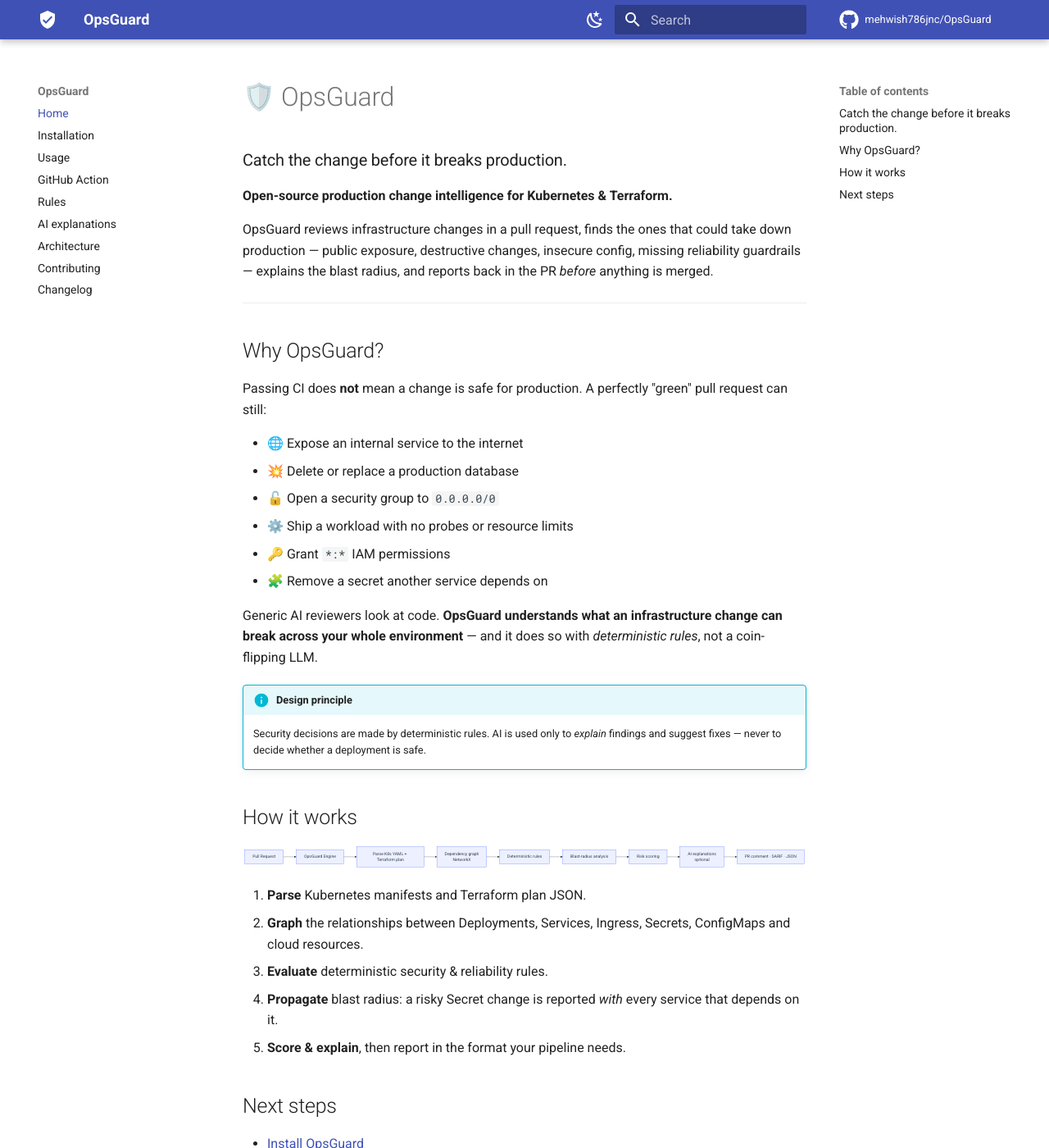
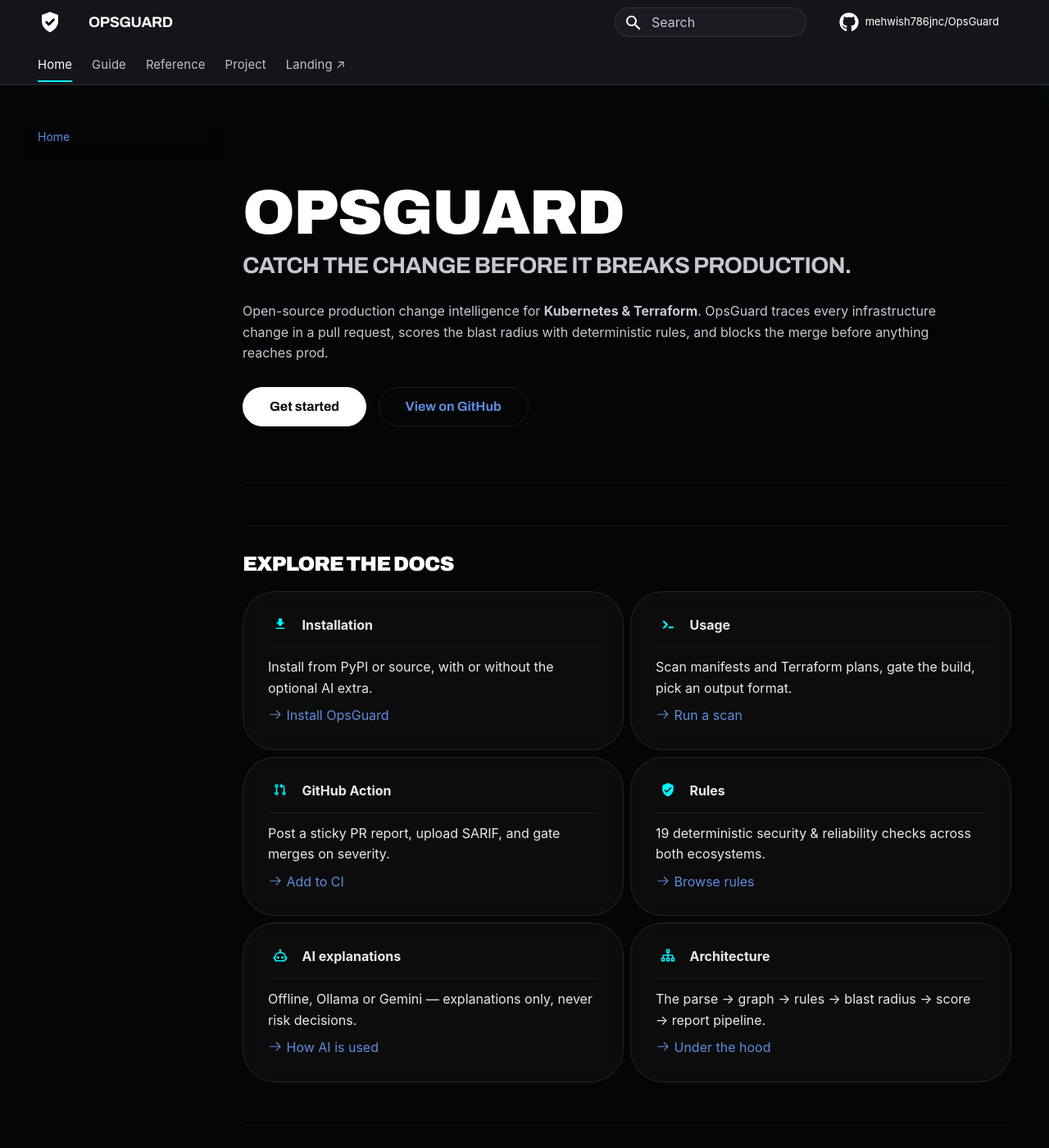
Before and after one commit to mehwish786jnc/OpsGuard, an MkDocs documentation site: the page built from docs/index.md, in a window 1280 px wide and 1400 px high. Shown: the whole window at 82% size. Built offline with MkDocs 1.6.1 and Material for MkDocs 9.7.7, drawn with Linux system fonts in a browser that asks for light colours; some web fonts are replaced; comment, search, counter and statistics services are not loaded; some of the changed text lies outside the part shown.

Commit message:
feat: Tech-Noir theme for landing + docs, Pages logo/nav to landing
- Tech-Noir restyle (Archivo/Manrope, neon cyan/pink/purple, glassmorphism)
- Three.js particle field background (vendored), tuned to sit behind content
- Original animated SVG guard-bot with blinking cyan eyes
- Matching MkDocs docs theme + canonical shield logo everywhere
- Docs logo and a Landing tab link back to the marketing landing page
  (env-overridable homepage for local preview)

```diff
--- a/docs/index.md
+++ b/docs/index.md
@@ -1,27 +1,98 @@
-# 🛡️ OpsGuard
+---
+hide:
+  - toc
+---
+
+<div class="og-hero" markdown>
+
+# OpsGuard
 
 ### Catch the change before it breaks production.
 
-**Open-source production change intelligence for Kubernetes & Terraform.**
+Open-source production change intelligence for **Kubernetes & Terraform**.
+OpsGuard traces every infrastructure change in a pull request, scores the blast
+radius with deterministic rules, and blocks the merge before anything reaches
+prod.
 
-OpsGuard reviews infrastructure changes in a pull request, finds the ones that
-could take down production — public exposure, destructive changes, insecure
-config, missing reliability guardrails — explains the blast radius, and reports
-back in the PR *before* anything is merged.
+[Get started](installation.md){ .md-button .md-button--primary }
+[View on GitHub](https://github.com/mehwish786jnc/OpsGuard){ .md-button }
 
----
+</div>
+
+## Explore the docs
+
+<div class="grid cards" markdown>
+
+-   :material-download:{ .og-ic } __Installation__
+
+    ---
+
+    Install from PyPI or source, with or without the optional AI extra.
+
+    [:octicons-arrow-right-24: Install OpsGuard](installation.md)
+
+-   :material-console-line:{ .og-ic } __Usage__
+
+    ---
+
+    Scan manifests and Terraform plans, gate the build, pick an output format.
+
+    [:octicons-arrow-right-24: Run a scan](usage.md)
+
+-   :material-source-pull:{ .og-ic } __GitHub Action__
+
+    ---
+
+    Post a sticky PR report, upload SARIF, and gate merges on severity.
+
+    [:octicons-arrow-right-24: Add to CI](github-action.md)
+
+-   :material-shield-check:{ .og-ic } __Rules__
+
+    ---
+
+    19 deterministic security & reliability checks across both ecosystems.
+
+    [:octicons-arrow-right-24: Browse rules](rules.md)
+
+-   :material-robot-outline:{ .og-ic } __AI explanations__
+
+    ---
+
+    Offline, Ollama or Gemini — explanations only, never risk decisions.
+
+    [:octicons-arrow-right-24: How AI is used](ai.md)
+
+-   :material-sitemap-outline:{ .og-ic } __Architecture__
+
+    ---
+
+    The parse → graph → rules → blast radius → score → report pipeline.
+
+    [:octicons-arrow-right-24: Under the hood](architecture.md)
+
+</div>
 
 ## Why OpsGuard?
 
 Passing CI does **not** mean a change is safe for production. A perfectly
 "green" pull request can still:
 
-- 🌐 Expose an internal service to the internet
-- 💥 Delete or replace a production database
-- 🔓 Open a security group to `0.0.0.0/0`
-- ⚙️ Ship a workload with no probes or resource limits
-- 🔑 Grant `*:*` IAM permissions
-- 🧩 Remove a secret another service depends on
+<div class="grid" markdown>
+
+!!! danger "Public exposure"
+    Expose an internal service to the internet, or open a security group to
+    `0.0.0.0/0`.
+
+!!! danger "Data loss"
+    Delete or replace a production database, or remove a secret another service
+    depends on.
+
+!!! warning "Weak guardrails"
+    Ship a workload with no probes or resource limits, or grant `*:*` IAM
+    permissions.
+
+</div>
 
 Generic AI reviewers look at code. **OpsGuard understands what an infrastructure
 change can break across your whole environment** — and it does so with
@@ -53,10 +124,3 @@ flowchart LR
 4. **Propagate** blast radius: a risky Secret change is reported *with* every
    service that depends on it.
 5. **Score & explain**, then report in the format your pipeline needs.
-
-## Next steps
-
-- [Install OpsGuard](installation.md)
-- [Run your first scan](usage.md)
-- [Add it to GitHub PRs](github-action.md)
-- [Browse the rules](rules.md)
--- /dev/null
+++ b/docs/stylesheets/opsguard.css
@@ -0,0 +1,341 @@
+/* ============================================================================
+   OpsGuard docs — "Tech-Noir" theme to match the marketing landing.
+   #050505 canvas · glass surfaces · neon cyan/pink/purple · Archivo headings ·
+   Manrope body · Geist Mono code.
+   ========================================================================== */
+
+@import url("https://cdn.jsdelivr.net/npm/geist@1/dist/fonts/geist-mono/style.css");
+@import url("https://fonts.googleapis.com/css2?family=Archivo:wght@500;700;900&display=swap");
+
+:root {
+  --md-text-font: "Manrope";
+  --md-code-font: "Geist Mono";
+}
+
+[data-md-color-scheme="slate"] {
+  --og-ring: rgba(255, 255, 255, 0.1);
+  --og-ring-soft: rgba(255, 255, 255, 0.06);
+  --og-card: rgba(255, 255, 255, 0.03);
+  --og-cyan: #00f3ff;
+  --og-pink: #ff00c1;
+  --og-purple: #9d00ff;
+
+  --md-hue: 225;
+
+  --md-default-bg-color: #050505;
+  --md-default-fg-color: #e9e9ee;
+  --md-default-fg-color--light: #c7c7d2;
+  --md-default-fg-color--lighter: #8b8b97;
+  --md-default-fg-color--lightest: #55555f;
+
+  --md-primary-fg-color: #050505;
+  --md-primary-fg-color--light: #0a0a0a;
+  --md-primary-fg-color--dark: #050505;
+  --md-primary-bg-color: #ffffff;
+  --md-primary-bg-color--light: #c7c7d2;
+
+  --md-accent-fg-color: #00f3ff;
+  --md-accent-fg-color--transparent: rgba(0, 243, 255, 0.1);
+
+  --md-typeset-a-color: #00f3ff;
+
+  --md-code-bg-color: #0a0a0a;
+  --md-code-fg-color: #e7e7e7;
+
+  --md-footer-bg-color: #050505;
+  --md-footer-bg-color--dark: #050505;
+
+  --md-typeset-mark-color: rgba(0, 243, 255, 0.28);
+}
+
+/* ---- Header: black with a hairline rule, like the landing nav ---------- */
+.md-header {
+  border-bottom: 1px solid var(--og-ring-soft);
+  box-shadow: none;
+}
+.md-header--shadow {
+  box-shadow: none;
+}
+.md-tabs {
+  border-bottom: 1px solid var(--og-ring-soft);
+}
+.md-header__title {
+  font-family: "Archivo", sans-serif;
+  font-weight: 900;
+  letter-spacing: -0.4px;
+  text-transform: uppercase;
+}
+
+/* Logo sizing parity with the landing shield */
+.md-header__button.md-logo img,
+.md-header__button.md-logo svg {
+  height: 1.5rem;
+  width: 1.5rem;
+}
+
+/* ---- Headlines: Archivo Black, tight tracking, uppercase --------------- */
+.md-typeset h1,
+.md-typeset h2,
+.md-typeset h3 {
+  font-family: "Archivo", sans-serif;
+  font-weight: 900;
+  letter-spacing: -1px;
+  text-transform: uppercase;
+  color: #ffffff;
+}
+.md-typeset h1 {
+  letter-spacing: -1.6px;
+}
+
+/* ---- Code & tables: rounded, ringed, #0a0a0a --------------------------- */
+.md-typeset pre > code,
+.md-typeset .highlight {
+  border-radius: 14px;
+}
+.md-typeset pre > code {
+  border: 1px solid var(--og-ring);
+}
+.md-typeset code {
+  border-radius: 6px;
+}
+.md-typeset table:not([class]) {
+  border: 1px solid var(--og-ring);
+  border-radius: 16px;
+  overflow: hidden;
+}
+.md-typeset table:not([class]) th {
+  background: var(--og-card);
+  color: #fff;
+  font-family: var(--md-code-font);
+  font-size: 0.72rem;
+  letter-spacing: 0.04em;
+  text-transform: uppercase;
+}
+.md-typeset table:not([class]) td {
+  border-top: 1px solid var(--og-ring-soft);
+}
+
+/* ---- Admonitions / details: rounded, glass ----------------------------- */
+.md-typeset .admonition,
+.md-typeset details {
+  border-radius: 16px;
+  border: 1px solid var(--og-ring);
+  background: var(--og-card);
+  -webkit-backdrop-filter: blur(12px);
+  backdrop-filter: blur(12px);
+}
+
+/* ---- Buttons: pill, Archivo ------------------------------------------- */
+.md-typeset .md-button {
+  border-radius: 9999px;
+  border-color: var(--og-ring);
+  font-family: "Archivo", sans-serif;
+  font-weight: 700;
+}
+.md-typeset .md-button--primary {
+  background: #ffffff;
+  color: #050505;
+  border-color: #ffffff;
+}
+
+/* ---- Search surface ---------------------------------------------------- */
+.md-search__form {
+  border-radius: 9999px;
+  background: var(--og-card);
+  border: 1px solid var(--og-ring);
+}
+[data-md-toggle="search"]:checked ~ .md-header .md-search__form {
+  background: var(--og-card);
+}
+.md-search__output {
+  border-radius: 16px;
+}
+
+/* ---- Nav active state in brand blue ------------------------------------ */
+.md-nav__link--active,
+.md-nav__link:focus,
+.md-nav__link:hover {
+  color: var(--md-accent-fg-color);
+}
+
+/* ---- Footer hairline --------------------------------------------------- */
+.md-footer-meta {
+  border-top: 1px solid var(--og-ring-soft);
+}
+
+/* ---- Selection ---------------------------------------------------------- */
+::selection {
+  background: rgba(0, 243, 255, 0.3);
+}
+
+/* ======================================================================== */
+/*  Home hero                                                               */
+/* ======================================================================== */
+.og-hero {
+  position: relative;
+  padding: 3.4rem 0 2.6rem;
+  margin-bottom: 1.2rem;
+  border-bottom: 1px solid var(--og-ring-soft);
+}
+.og-hero::before {
+  content: "";
+  position: absolute;
+  inset: -40% -30% auto auto;
+  width: 60%;
+  height: 320px;
+  background: radial-gradient(45% 60% at 80% 20%, rgba(0, 243, 255, 0.18), transparent 70%);
+  filter: blur(10px);
+  pointer-events: none;
+  z-index: -1;
+}
+.md-typeset .og-hero h1 {
+  font-family: "Archivo", sans-serif;
+  font-weight: 900;
+  font-size: clamp(2.6rem, 6vw, 4rem);
+  line-height: 0.98;
+  letter-spacing: -2px;
+  text-transform: uppercase;
+  margin: 0 0 0.3rem;
+  color: #fff;
+}
+.md-typeset .og-hero h3 {
+  font-family: "Archivo", sans-serif;
+  font-weight: 700;
+  font-size: 1.4rem;
+  letter-spacing: -0.8px;
+  text-transform: uppercase;
+  color: var(--md-default-fg-color--light);
+  margin: 0 0 1.1rem;
+}
+.md-typeset .og-hero p {
+  max-width: 44rem;
+  color: var(--md-default-fg-color--light);
+}
+.md-typeset .og-hero .md-button {
+  margin-top: 0.6rem;
+  margin-right: 0.5rem;
+}
+
+/* ======================================================================== */
+/*  Buttons                                                                 */
+/* ======================================================================== */
+.md-typeset .md-button {
+  border-radius: 9999px;
+  border: 1px solid var(--og-ring);
+  font-family: "Archivo", sans-serif;
+  font-weight: 700;
+  transition: transform 0.5s cubic-bezier(0.22, 1, 0.36, 1), border-color 0.5s ease, box-shadow 0.6s ease,
+    opacity 0.3s ease;
+}
+.md-typeset .md-button:hover {
+  transform: translateY(-2px);
+  border-color: var(--og-cyan);
+  background: transparent;
+  color: #fff;
+  box-shadow: 0 0 20px rgba(0, 243, 255, 0.2);
+}
+.md-typeset .md-button--primary {
+  background: #fff;
+  color: #050505;
+  border-color: #fff;
+}
+.md-typeset .md-button--primary:hover {
+  background: #fff;
+  color: #050505;
+  opacity: 0.86;
+}
+
+/* ======================================================================== */
+/*  Grid cards                                                              */
+/* ======================================================================== */
+.md-typeset .grid.cards > ul > li,
+.md-typeset .grid > .card {
+  border: 1px solid var(--og-ring);
+  border-radius: 40px;
+  background: var(--og-card);
+  -webkit-backdrop-filter: blur(12px);
+  backdrop-filter: blur(12px);
+  padding: 1.4rem 1.5rem;
+  transition: border-color 0.5s cubic-bezier(0.22, 1, 0.36, 1), transform 0.5s cubic-bezier(0.22, 1, 0.36, 1),
+    box-shadow 0.6s ease;
+}
+.md-typeset .grid.cards > ul > li:hover {
+  border-color: var(--md-accent-fg-color);
+  transform: translateY(-5px);
+  box-shadow: 0 0 24px rgba(0, 243, 255, 0.2);
+}
+.md-typeset .grid.cards > ul > li > hr {
+  margin: 0.6rem 0;
+  border-color: var(--og-ring-soft);
+}
+.md-typeset .og-ic {
+  color: var(--md-accent-fg-color);
+}
+.md-typeset .grid.cards .og-ic svg {
+  width: 1.5rem;
+  height: 1.5rem;
+  vertical-align: -0.3rem;
+  margin-right: 0.35rem;
+}
+.md-typeset .grid.cards .twemoji svg {
+  fill: currentColor;
+}
+
+/* ======================================================================== */
+/*  Top tabs                                                                */
+/* ======================================================================== */
+.md-tabs {
+  background: #000;
+}
+.md-tabs__link {
+  opacity: 0.74;
+  font-size: 0.74rem;
+  letter-spacing: 0.01em;
+}
+.md-tabs__link:hover,
+.md-tabs__link--active {
+  opacity: 1;
+  color: #fff;
+}
+.md-tabs__item--active .md-tabs__link {
+  position: relative;
+}
+.md-tabs__item--active .md-tabs__link::after {
+  content: "";
+  position: absolute;
+  left: 0;
+  right: 0;
+  bottom: -0.55rem;
+  height: 2px;
+  background: var(--md-accent-fg-color);
+}
+
+/* ======================================================================== */
+/*  Links & misc polish                                                     */
+/* ======================================================================== */
+.md-typeset a {
+  text-underline-offset: 0.2em;
+}
+.md-typeset a:hover {
+  text-decoration: underline;
+}
+.md-typeset h2 {
+  margin-top: 2.6rem;
+  padding-top: 1.4rem;
+  border-top: 1px solid var(--og-ring-soft);
+}
+.md-typeset .og-hero h1,
+.md-typeset .og-hero h3 {
+  border: none;
+  padding-top: 0;
+  margin-top: 0;
+}
+.md-typeset .admonition.danger,
+.md-typeset .admonition.warning,
+.md-typeset .admonition.info {
+  background: var(--og-card);
+}
+/* keep grid of admonitions tidy */
+.md-typeset .grid > .admonition {
+  margin: 0;
+}
--- a/mkdocs.yml
+++ b/mkdocs.yml
@@ -8,33 +8,37 @@ copyright: Apache-2.0 licensed · Built by the OpsGuard contributors
 
 theme:
   name: material
+  logo: assets/logo.svg
+  favicon: assets/logo.svg
+  font:
+    text: Inter
   icon:
-    logo: material/shield-check
     repo: fontawesome/brands/github
   palette:
-    - media: "(prefers-color-scheme: light)"
-      scheme: default
-      primary: indigo
-      accent: indigo
-      toggle:
-        icon: material/weather-night
-        name: Switch to dark mode
-    - media: "(prefers-color-scheme: dark)"
-      scheme: slate
-      primary: indigo
-      accent: indigo
-      toggle:
-        icon: material/weather-sunny
-        name: Switch to light mode
+    - scheme: slate
+      primary: black
+      accent: blue
   features:
+    - navigation.tabs
+    - navigation.tabs.sticky
     - navigation.sections
     - navigation.top
     - navigation.instant
+    - navigation.tracking
     - content.code.copy
     - content.code.annotate
     - toc.follow
     - search.suggest
     - search.highlight
+
+extra_css:
+  - stylesheets/opsguard.css
+
+extra:
+  # Clicking the header logo/title (and the "Landing" tab) leaves the docs and
+  # returns to the marketing landing page. Defaults to the deployed Pages URL;
+  # override for local preview, e.g. OPSGUARD_HOMEPAGE=http://localhost:8080/
+  homepage: !ENV [OPSGUARD_HOMEPAGE, "https://mehwish786jnc.github.io/OpsGuard/"]
 
 plugins:
   - search
@@ -43,9 +47,13 @@ plugins:
 markdown_extensions:
   - admonition
   - attr_list
+  - md_in_html
   - tables
   - toc:
       permalink: true
+  - pymdownx.emoji:
+      emoji_index: !!python/name:material.extensions.emoji.twemoji
+      emoji_generator: !!python/name:material.extensions.emoji.to_svg
   - pymdownx.highlight:
       anchor_linenums: true
   - pymdownx.superfences:
@@ -59,11 +67,15 @@ markdown_extensions:
 
 nav:
   - Home: index.md
-  - Installation: installation.md
-  - Usage: usage.md
-  - GitHub Action: github-action.md
-  - Rules: rules.md
-  - AI explanations: ai.md
-  - Architecture: architecture.md
-  - Contributing: contributing.md
-  - Changelog: changelog.md
+  - Guide:
+      - Installation: installation.md
+      - Usage: usage.md
+      - GitHub Action: github-action.md
+  - Reference:
+      - Rules: rules.md
+      - AI explanations: ai.md
+      - Architecture: architecture.md
+  - Project:
+      - Contributing: contributing.md
+      - Changelog: changelog.md
+  - Landing ↗: !ENV [OPSGUARD_HOMEPAGE, "https://mehwish786jnc.github.io/OpsGuard/"]
```
Also changed, not shown: docs/assets/logo.svg (added), 6 other files.
